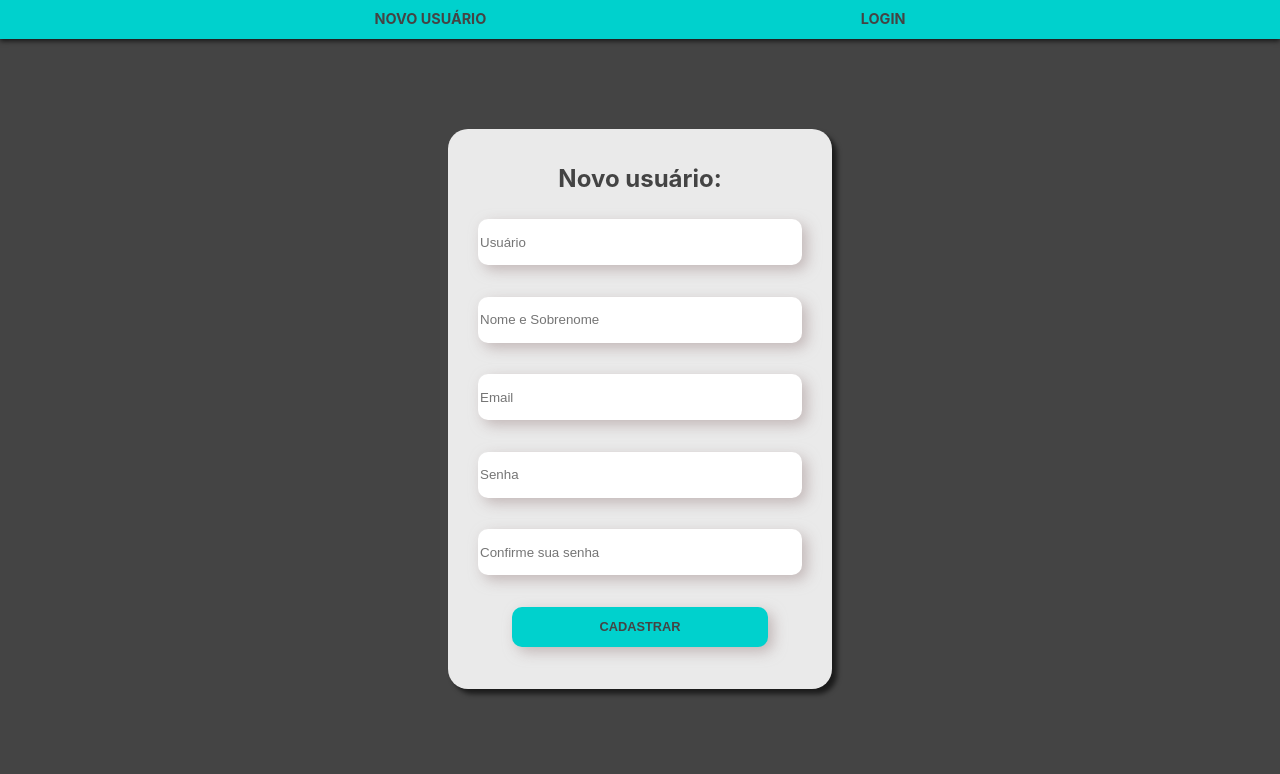
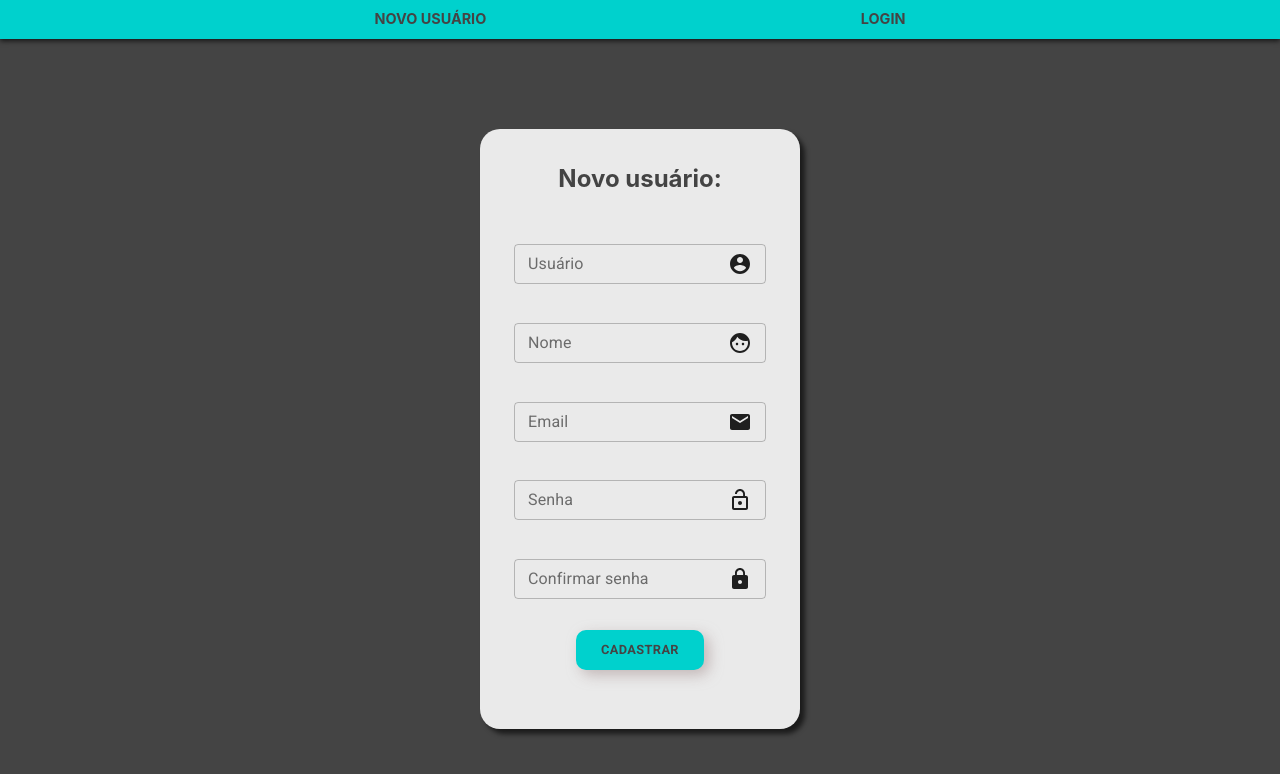
Before and after one commit to bellapegoraro/cadastro-de-usuario, a React (Create React App) app: page /register in a window 1280 px wide. Shown: the top 774 px of the page. Built offline with nearby package versions, Linux system fonts and the light colour scheme.

Commit message:
feat: adicionando biblioteca de componetes e mudando inputs

```diff
--- a/package.json
+++ b/package.json
@@ -4,6 +4,8 @@
   "private": true,
   "dependencies": {
     "@hookform/resolvers": "^1.0.1",
+    "@material-ui/core": "^4.11.0",
+    "@material-ui/icons": "^4.9.1",
     "@testing-library/jest-dom": "^5.11.4",
     "@testing-library/react": "^11.1.0",
     "@testing-library/user-event": "^12.1.10",
--- a/public/index.html
+++ b/public/index.html
@@ -24,6 +24,14 @@
       work correctly both with client-side routing and a non-root public URL.
       Learn how to configure a non-root public URL by running `npm run build`.
     -->
+    <link
+      rel="stylesheet"
+      href="https://fonts.googleapis.com/css?family=Roboto:300,400,500,700&display=swap"
+    />
+    <link
+      rel="stylesheet"
+      href="https://fonts.googleapis.com/icon?family=Material+Icons"
+    />
     <title>React App</title>
   </head>
   <body>
--- a/src/App.css
+++ b/src/App.css
@@ -1,7 +1,6 @@
 body {
   background-color: #444444;
   height: 100vh;
-  overflow: hidden;
 }
 
 header {
--- a/src/pages/Login/index.jsx
+++ b/src/pages/Login/index.jsx
@@ -2,23 +2,32 @@ import { useForm } from "react-hook-form";
 import { yupResolver } from "@hookform/resolvers/yup";
 import * as yup from "yup";
 import { LoginContainer } from "./loginStyle";
+import TextField from "@material-ui/core/TextField";
+import Button from "@material-ui/core/Button";
+import { makeStyles } from "@material-ui/core/styles";
+import InputAdornment from "@material-ui/core/InputAdornment";
+import AccountCircle from "@material-ui/icons/AccountCircle";
+import LockIcon from "@material-ui/icons/Lock";
+
+const useStyles = makeStyles((theme) => ({
+  margin: {
+    margin: theme.spacing(1),
+  },
+  extendedIcon: {
+    marginRight: theme.spacing(1),
+  },
+}));
 
 const Login = () => {
+  const classes = useStyles();
+
   const schema = yup.object().shape({
-    user: yup
-      .string()
-      .min(6, "Nome de usuário deve conter no mínimo 6 caracteres")
-      .required("Campo obrigatório"),
-    password: yup
-      .string()
-      .min(6, "Senha deve conter no mínimo 6 caracteres")
-      .matches(
-        /^((?=.*[!@#$%^&*()\-_=+{};:,<.>]){1})(?=.*\d)((?=.*[a-z]){1})((?=.*[A-Z]){1}).*$/,
-        "Senha deve conter pelo menos uma letra maiúscula, um caracter especial e um número."
-      )
-      .required("Campo obrigatório"),
+    user: yup.string().required("Campo obrigatório"),
+    password: yup.string().required("Campo obrigatório"),
   });
-  const { register, handleSubmit } = useForm({ resolver: yupResolver(schema) });
+  const { register, handleSubmit, errors } = useForm({
+    resolver: yupResolver(schema),
+  });
   const handleForm = (data) => {
     console.log(data);
   };
@@ -26,9 +35,48 @@ const Login = () => {
     <LoginContainer>
       <h2>Login</h2>
       <form onSubmit={handleSubmit(handleForm)}>
-        <input name="user" placeholder="Usuário" ref={register} />
-        <input name="password" placeholder="Senha" ref={register} />
-        <button type="submit">Entrar</button>
+        <TextField
+          margin="normal"
+          variant="outlined"
+          name="user"
+          label="Usuário"
+          error={!!errors.user}
+          helperText={errors.user?.message}
+          size="small"
+          inputRef={register}
+          InputProps={{
+            endAdornment: (
+              <InputAdornment position="end">
+                <AccountCircle />
+              </InputAdornment>
+            ),
+          }}
+        />
+        <TextField
+          margin="normal"
+          variant="outlined"
+          name="password"
+          label="Senha"
+          error={!!errors.password}
+          helperText={errors.password?.message}
+          size="small"
+          inputRef={register}
+          InputProps={{
+            endAdornment: (
+              <InputAdornment position="end">
+                <LockIcon />
+              </InputAdornment>
+            ),
+          }}
+        />
+        <Button
+          type="submit"
+          variant="contained"
+          size="small"
+          className={classes.margin}
+        >
+          Entrar
+        </Button>
       </form>
     </LoginContainer>
   );
--- a/src/pages/Login/loginStyle.js
+++ b/src/pages/Login/loginStyle.js
@@ -6,12 +6,13 @@ export const LoginContainer = styled.div`
   width: 70vw;
   background-color: #eaeaea;
   justify-content: space-evenly;
-  height: 40vh;
+  height: 45vh;
   margin: 40% auto;
   border-radius: 20px;
   box-shadow: 5px 5px 5px 0px rgba(0, 0, 0, 0.6);
 
   h2 {
+    margin-bottom: 0;
     text-align: center;
     color: #444444;
   }
@@ -23,10 +24,8 @@ export const LoginContainer = styled.div`
     align-items: center;
     height: 30vh;
   }
-
   input {
-    width: 55vw;
-    height: 4.5vh;
+    width: 45vw;
   }
 
   button {
@@ -39,7 +38,11 @@ export const LoginContainer = styled.div`
     color: #444444;
   }
 
-  input,
+  button:hover {
+    background-color: #00deda;
+    color: #222222;
+  }
+
   button {
     border: none;
     border-radius: 10px;
@@ -47,11 +50,12 @@ export const LoginContainer = styled.div`
   }
 
   @media (min-width: 767px) {
-    margin: 25% auto;
+    margin: 15% auto;
     width: 50vw;
-    height: 40vh;
+    height: 55vh;
 
     h2 {
+      margin-top: 0;
       margin-bottom: 0;
     }
 
@@ -59,10 +63,11 @@ export const LoginContainer = styled.div`
       width: 50vw;
       height: 25vh;
     }
+
     input {
-      height: 5vh;
-      width: 35vw;
+      width: 30vw;
     }
+
     button {
       height: 5vh;
       width: 30vw;
@@ -71,14 +76,20 @@ export const LoginContainer = styled.div`
       text-transform: uppercase;
       font-size: 0.8em;
     }
+
+    button:hover {
+      background-color: #00deda;
+      color: #222222;
+    }
   }
 
   @media (min-width: 1024px) {
-    margin: 13% auto;
-    width: 28vw;
-    height: 40vh;
+    margin: 7% auto;
+    width: 25vw;
+    height: 50vh;
 
     h2 {
+      margin-top: 0;
       margin-bottom: 0;
       text-align: center;
       color: #444444;
@@ -86,19 +97,26 @@ export const LoginContainer = styled.div`
 
     form {
       margin-top: 0;
-      width: 28vw;
+      width: 25vw;
     }
 
     input {
-      width: 20vw;
+      width: 18vw;
     }
 
     button {
+      margin-top: 5%;
       width: 15vw;
       color: #444444;
       font-weight: bolder;
       text-transform: uppercase;
       font-size: 0.8em;
+      height: 7vh;
+    }
+
+    button:hover {
+      background-color: #00deda;
+      color: #222222;
     }
   }
 `;
--- a/src/pages/UserForm/index.jsx
+++ b/src/pages/UserForm/index.jsx
@@ -2,8 +2,27 @@ import { useForm } from "react-hook-form";
 import { yupResolver } from "@hookform/resolvers/yup";
 import * as yup from "yup";
 import { UserFormContainer } from "./userFormStyle";
+import TextField from "@material-ui/core/TextField";
+import Button from "@material-ui/core/Button";
+import { makeStyles } from "@material-ui/core/styles";
+import InputAdornment from "@material-ui/core/InputAdornment";
+import AccountCircle from "@material-ui/icons/AccountCircle";
+import LockIcon from "@material-ui/icons/Lock";
+import LockOpenIcon from "@material-ui/icons/LockOpen";
+import FaceIcon from "@material-ui/icons/Face";
+import EmailIcon from "@material-ui/icons/Email";
+
+const useStyles = makeStyles((theme) => ({
+  margin: {
+    margin: theme.spacing(1),
+  },
+  extendedIcon: {
+    marginRight: theme.spacing(1),
+  },
+}));
 
 const UserForm = () => {
+  const classes = useStyles();
   const schema = yup.object().shape({
     user: yup
       .string()
@@ -38,21 +57,99 @@ const UserForm = () => {
     <UserFormContainer className="divUserForm">
       <h2>Novo usuário: </h2>
       <form className="userForm" onSubmit={handleSubmit(handleForm)}>
-        <input name="user" placeholder="Usuário" ref={register} />
-        <p className="errors">{errors.user?.message}</p>
-        <input name="name" placeholder="Nome e Sobrenome" ref={register} />
-        <p className="errors">{errors.name?.message}</p>
-        <input name="email" placeholder="Email" ref={register} />
-        <p className="errors">{errors.email?.message}</p>
-        <input name="password" placeholder="Senha" ref={register} />
-        <p className="errors">{errors.password?.message}</p>
-        <input
+        <TextField
+          margin="normal"
+          variant="outlined"
+          name="user"
+          label="Usuário"
+          error={!!errors.user}
+          helperText={errors.user?.message}
+          size="small"
+          inputRef={register}
+          InputProps={{
+            endAdornment: (
+              <InputAdornment position="end">
+                <AccountCircle />
+              </InputAdornment>
+            ),
+          }}
+        />
+        <TextField
+          margin="normal"
+          variant="outlined"
+          name="name"
+          label="Nome"
+          error={!!errors.name}
+          helperText={errors.name?.message}
+          size="small"
+          inputRef={register}
+          InputProps={{
+            endAdornment: (
+              <InputAdornment position="end">
+                <FaceIcon />
+              </InputAdornment>
+            ),
+          }}
+        />
+        <TextField
+          margin="normal"
+          variant="outlined"
+          name="email"
+          label="Email"
+          error={!!errors.email}
+          helperText={errors.email?.message}
+          size="small"
+          inputRef={register}
+          InputProps={{
+            endAdornment: (
+              <InputAdornment position="end">
+                <EmailIcon />
+              </InputAdornment>
+            ),
+          }}
+        />
+        <TextField
+          margin="normal"
+          variant="outlined"
+          name="password"
+          label="Senha"
+          error={!!errors.password}
+          helperText={errors.password?.message}
+          size="small"
+          inputRef={register}
+          InputProps={{
+            endAdornment: (
+              <InputAdornment position="end">
+                <LockOpenIcon />
+              </InputAdornment>
+            ),
+          }}
+        />
+        <TextField
+          margin="normal"
+          variant="outlined"
           name="confirmPassword"
-          placeholder="Confirme sua senha"
-          ref={register}
+          label="Confirmar senha"
+          error={!!errors.confirmPassword}
+          helperText={errors.confirmPassword?.message}
+          size="small"
+          inputRef={register}
+          InputProps={{
+            endAdornment: (
+              <InputAdornment position="end">
+                <LockIcon />
+              </InputAdornment>
+            ),
+          }}
         />
-        <p className="errors">{errors.confirmPassword?.message}</p>
-        <button type="submit">Cadastrar</button>
+        <Button
+          type="submit"
+          variant="contained"
+          size="small"
+          className={classes.margin}
+        >
+          Cadastrar
+        </Button>
       </form>
     </UserFormContainer>
   );
--- a/src/pages/UserForm/userFormStyle.js
+++ b/src/pages/UserForm/userFormStyle.js
@@ -3,15 +3,16 @@ import styled from "styled-components";
 export const UserFormContainer = styled.div`
   display: flex;
   flex-direction: column;
-  width: 70vw;
+  width: 75vw;
   background-color: #eaeaea;
   justify-content: center;
-  height: 65vh;
+  height: 70vh;
   margin: 25% auto;
   border-radius: 20px;
   box-shadow: 5px 5px 5px 0px rgba(0, 0, 0, 0.6);
 
   h2 {
+    margin-top: 0;
     text-align: center;
     color: #444444;
   }
@@ -21,20 +22,18 @@ export const UserFormContainer = styled.div`
     flex-direction: column;
     justify-content: space-evenly;
     align-items: center;
-    height: 47vh;
+    height: 50vh;
     color: #555555;
   }
 
-  input,
+  input {
+    width: 50vw;
+  }
+
   button {
     border: none;
     border-radius: 10px;
     box-shadow: 5px 5px 14px 0px rgba(169, 150, 150, 0.6);
-  }
-
-  input {
-    width: 55vw;
-    height: 5.8vh;
   }
 
   button {
@@ -56,43 +55,48 @@ export const UserFormContainer = styled.div`
 
   @media (min-width: 767px) {
     margin: 17% auto;
-    width: 50vw;
-    height: 70vh;
+    width: 45vw;
+    height: 80vh;
 
     h2 {
       margin-top: 0;
     }
     form {
-      height: 55vh;
+      height: 60vh;
     }
 
-    input {
-      width: 35vw;
-      height: 5.8vh;
+    button {
+      width: 20vw;
+      height: 5vh;
     }
-    button {
-      width: 30vw;
-      height: 5vh;
+
+    button:hover {
+      color: #222222;
+      background-color: #00deda;
     }
   }
 
   @media (min-width: 1024px) {
     margin: 7% auto;
-    width: 30vw;
-    height: 70vh;
-
-    input {
-      width: 25vw;
-      height: 5.5vh;
-    }
+    width: 25vw;
+    height: 75vh;
 
     button {
-      width: 20vw;
+      width: 10vw;
       height: 5vh;
       color: #444444;
       font-weight: bolder;
       text-transform: uppercase;
       font-size: 0.8em;
     }
+
+    input {
+      width: 15vw;
+    }
+
+    button:hover {
+      color: #222222;
+      background-color: #00deda;
+    }
   }
 `;
```
Also changed, not shown: 1 other file (tests, documents, lock files or other folders).
